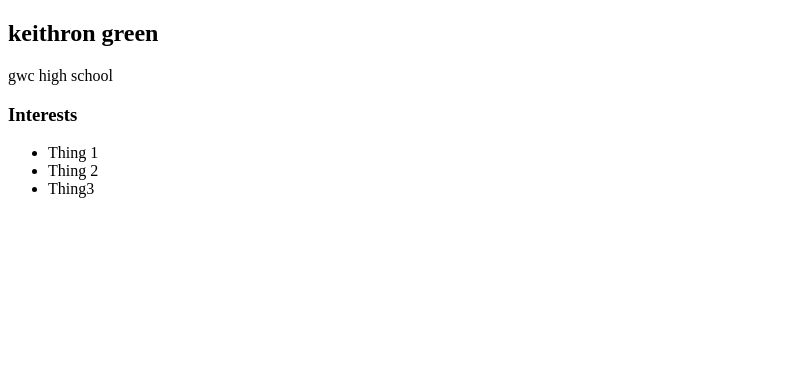
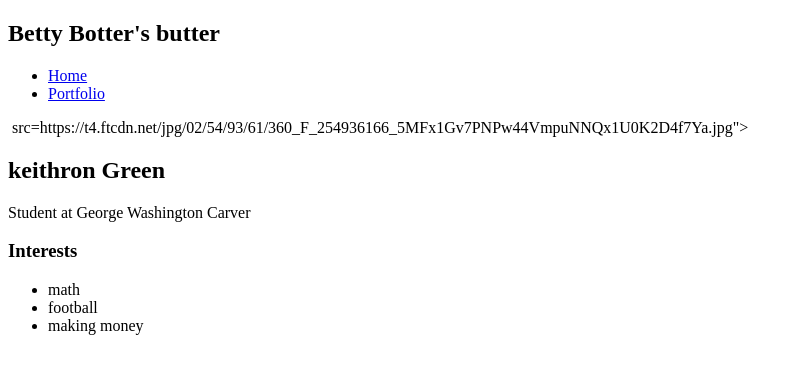
Before and after one commit to keithron/keithron.github.io, a plain HTML site: page index.html in a window 1280 px wide. Shown: the whole page, without its empty margins (0-802 px from the left). Drawn offline with Linux system fonts and the light colour scheme.

Commit message:
add index.html and css files

```diff
--- a/index.html
+++ b/index.html
@@ -2,36 +2,48 @@
 <html>
    <head>
     <title>Sheba's Amazing Website </title>
+<link rel="stylesheet"
+  href="style.css"
    </head>
 
    <body>
  <!-- All content goes here -->
-    <div>
+    <div id="allcontents">
+ </div>
+   </body>
+  <nav>
+     <h1>Betty Botter's butter</h1>
+     <ul id="nav-ul">
+      <li class="nav-li">
+    <a href="index.html">Home</a>
+      </li>
+      <li class="nav-li">
+      <a href="portfolio.html">
+     Portfolio </a>
+     </li>
+     </ul>
+     </nav>
 
-
-
-    <nav>
-   </nav>
      <main>
+      <!--Sidebar section -->
+    <div class="Sidebar">
+    <img class="Sidebar">
+    src=https://t4.ftcdn.net/jpg/02/54/93/61/360_F_254936166_5MFx1Gv7PNPw44VmpuNNQx1U0K2D4f7Ya.jpg">
+  </div>
+   <!--Content section -->
+  <div class="content">
+    <h2>keithron Green</h2>
+  <p>Student at George Washington Carver</p>
   <!-- Sidebar section -->
-<div>
-     </div>
-     <!--Content section-->
-     <div>
- <h2> keithron green</h2>
-    <p>gwc high school</p>
-    <!--Interests section-->
-    <div>
-        <h3> Interests</h3>
+<div id=" Interests">
+  <h3>Interests</h3>
   <ul>
-        <li> Thing 1 </li>
-        <li> Thing 2 </li>
-        <li> Thing3 </li>
+    <li>math</li>
+    <li>football</li>
+    <li>making money</li>
   </ul>
      </div>
-    </div>
-
-
+     <div>
      </main>
     </div>
   </body>
--- a/projects/platformer/platformer.js
+++ b/projects/platformer/platformer.js
@@ -38,7 +38,7 @@ $(function () {
     // Create platforms
     // You must decide the x position, y position, width, and height of the platforms
     // example usage: createPlatform(x,y,width,height)
-
+    createPlatform(500,300,200,20);
 
 
 
```
Lines whose indentation alone changed are shown as unchanged.
